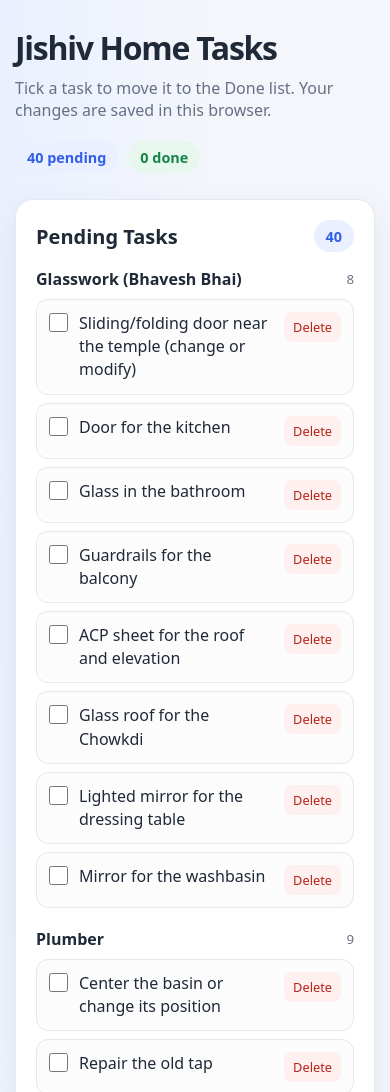
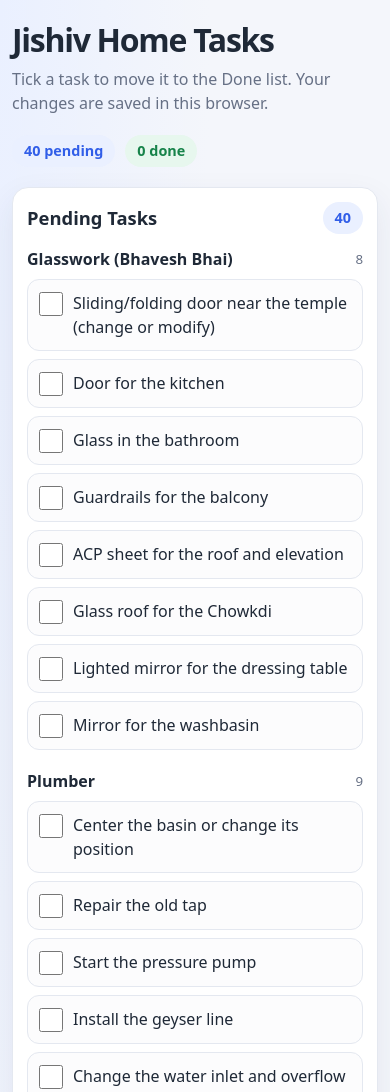
Before and after one commit to jigneshdifferenz/JishivHomeTasks, a plain HTML site: page index.html in a window 390 px wide. Shown: the top 1092 px of the page. Drawn offline with Linux system fonts and the light colour scheme.

Commit message:
Improve mobile responsiveness of the home task tracker

```diff
--- a/index.html
+++ b/index.html
@@ -2,7 +2,7 @@
 <html lang="en">
   <head>
     <meta charset="UTF-8" />
-    <meta name="viewport" content="width=device-width, initial-scale=1.0" />
+    <meta name="viewport" content="width=device-width, initial-scale=1.0, viewport-fit=cover" />
     <meta name="theme-color" content="#f4f6fb" />
     <title>Jishiv Home Tasks</title>
     <style>
@@ -21,16 +21,18 @@
       }
 
       * { box-sizing: border-box; }
+      html { min-width: 320px; -webkit-text-size-adjust: 100%; }
       body {
+        min-width: 320px;
         margin: 0;
         background: radial-gradient(ellipse at top left, #eaf0ff 0, transparent 38%), var(--bg);
         color: var(--text);
         font-family: system-ui, -apple-system, BlinkMacSystemFont, "Segoe UI", sans-serif;
       }
-      .app { max-width: 1100px; margin: 0 auto; padding: 38px 22px 60px; }
+      .app { width: min(100%, 1100px); margin: 0 auto; padding: 38px 22px 60px; }
       header { margin-bottom: 26px; }
-      h1 { margin: 0; font-size: clamp(2rem, 5vw, 2.8rem); letter-spacing: -0.04em; }
-      .subtitle { margin: 8px 0 0; color: var(--muted); }
+      h1 { margin: 0; font-size: clamp(2rem, 5vw, 2.8rem); letter-spacing: -0.04em; line-height: 1.15; }
+      .subtitle { margin: 8px 0 0; color: var(--muted); line-height: 1.5; }
       .summary { display: flex; gap: 10px; flex-wrap: wrap; margin-top: 20px; }
       .summary span, .count {
         display: inline-flex; align-items: center; justify-content: center;
@@ -39,7 +41,7 @@
       }
       .summary .done-summary { background: var(--green-soft); color: var(--green); }
       .columns { display: grid; grid-template-columns: minmax(0, 1fr) minmax(280px, .75fr); gap: 22px; align-items: start; }
-      .panel { padding: 20px; border: 1px solid var(--border); border-radius: 18px; background: var(--surface); box-shadow: var(--shadow); }
+      .panel { min-width: 0; padding: 20px; border: 1px solid var(--border); border-radius: 18px; background: var(--surface); box-shadow: var(--shadow); }
       .panel-heading { display: flex; align-items: center; justify-content: space-between; gap: 12px; margin-bottom: 16px; }
       h2 { margin: 0; font-size: 1.25rem; }
       .category { margin-top: 20px; }
@@ -48,22 +50,26 @@
       .category-heading small { color: var(--muted); font-weight: 500; }
       ul { display: grid; gap: 8px; padding: 0; margin: 0; list-style: none; }
       .task {
-        display: flex; align-items: flex-start; gap: 11px; padding: 12px;
+        display: flex; align-items: flex-start; gap: 11px; min-width: 0; padding: 12px;
         border: 1px solid var(--border); border-radius: 12px; background: #fcfcfd;
       }
-      .task input { width: 19px; height: 19px; margin: 1px 0 0; accent-color: var(--green); flex: 0 0 auto; cursor: pointer; }
-      .task label { flex: 1; line-height: 1.45; cursor: pointer; overflow-wrap: anywhere; }
+      .task input { width: 22px; height: 22px; margin: 1px 0 0; accent-color: var(--green); flex: 0 0 auto; cursor: pointer; }
+      .task label { flex: 1; min-width: 0; line-height: 1.5; cursor: pointer; overflow-wrap: anywhere; }
       .task.done label { color: var(--muted); text-decoration: line-through; }
-      .delete {
-        flex: 0 0 auto; border: 0; border-radius: 8px; padding: 6px 9px;
-        background: #fff0f0; color: #b42318; font: inherit; font-size: .8rem; cursor: pointer;
+      .empty { margin: 0; padding: 20px 12px; border: 1px dashed var(--border); border-radius: 12px; color: var(--muted); text-align: center; }
+      @media (max-width: 760px) {
+        .app { padding: 26px 16px 40px; }
+        .columns { grid-template-columns: minmax(0, 1fr); gap: 16px; }
+        .panel { padding: 17px; border-radius: 16px; }
       }
-      .empty { margin: 0; padding: 20px 12px; border: 1px dashed var(--border); border-radius: 12px; color: var(--muted); text-align: center; }
-      .done-groups { display: grid; gap: 16px; }
-      .done-category h3 { margin: 0 0 8px; font-size: .95rem; color: var(--muted); }
-      @media (max-width: 760px) {
-        .app { padding: 26px 15px 40px; }
-        .columns { grid-template-columns: 1fr; }
+      @media (max-width: 420px) {
+        .app { padding: 22px 12px 32px; }
+        header { margin-bottom: 20px; }
+        .panel { padding: 14px; }
+        .panel-heading { margin-bottom: 14px; }
+        h2 { font-size: 1.15rem; }
+        .task { gap: 10px; padding: 11px; }
+        .task input { width: 24px; height: 24px; }
       }
     </style>
   </head>
@@ -160,7 +166,6 @@
         return `<li class="task${task.done ? ' done' : ''}">
           <input type="checkbox" id="task-${escapeHtml(task.id)}" data-task-id="${escapeHtml(task.id)}"${checked} aria-label="${task.done ? 'Mark pending' : 'Mark done'}: ${escapeHtml(task.text)}">
           <label for="task-${escapeHtml(task.id)}">${escapeHtml(task.text)}</label>
-          <button class="delete" type="button" data-delete-id="${escapeHtml(task.id)}" aria-label="Delete: ${escapeHtml(task.text)}">Delete</button>
         </li>`;
       }
 
@@ -205,14 +210,6 @@
         }
       });
 
-      document.addEventListener('click', (event) => {
-        const id = event.target.dataset.deleteId;
-        if (id !== undefined) {
-          tasks = tasks.filter((task) => String(task.id) !== id);
-          render();
-        }
-      });
-
       render();
     </script>
   </body>
```
